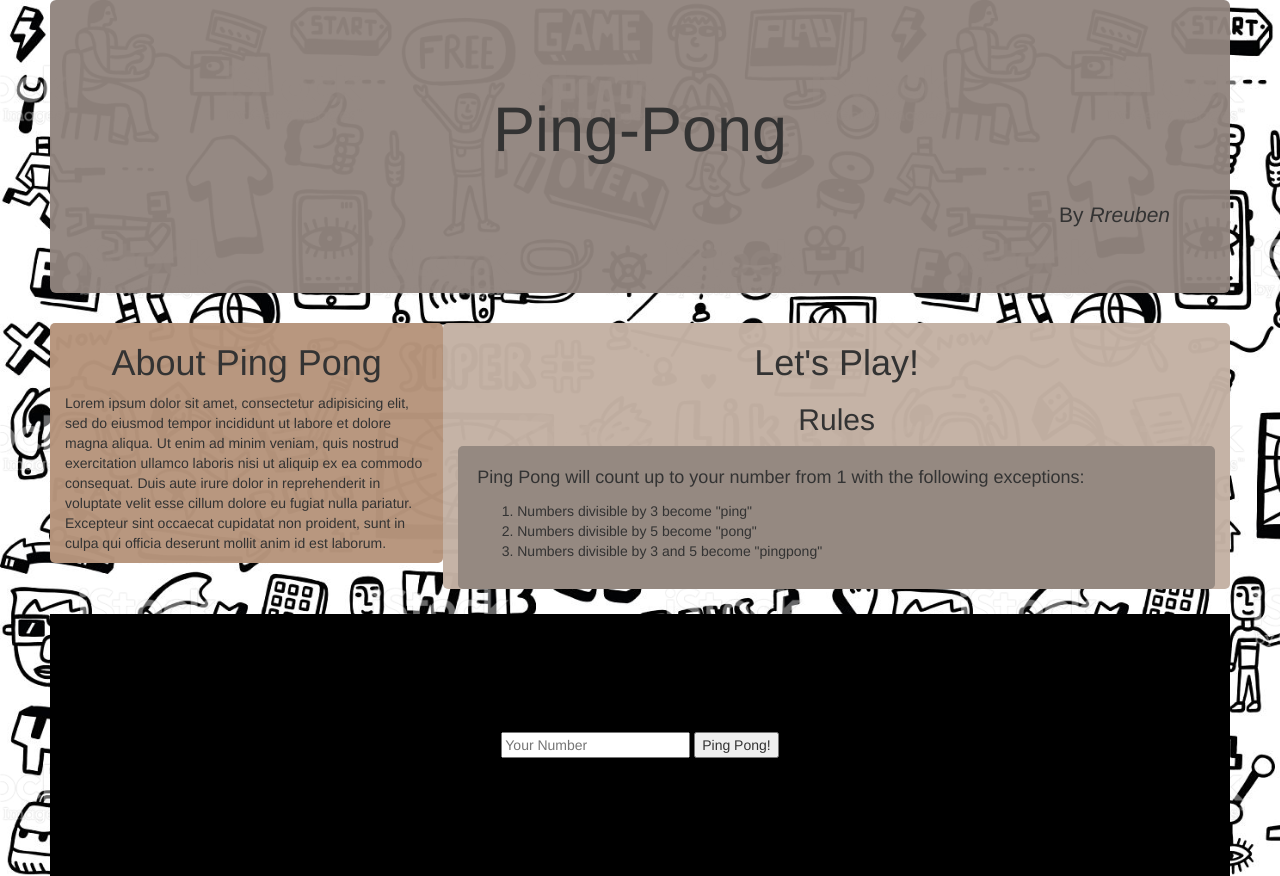
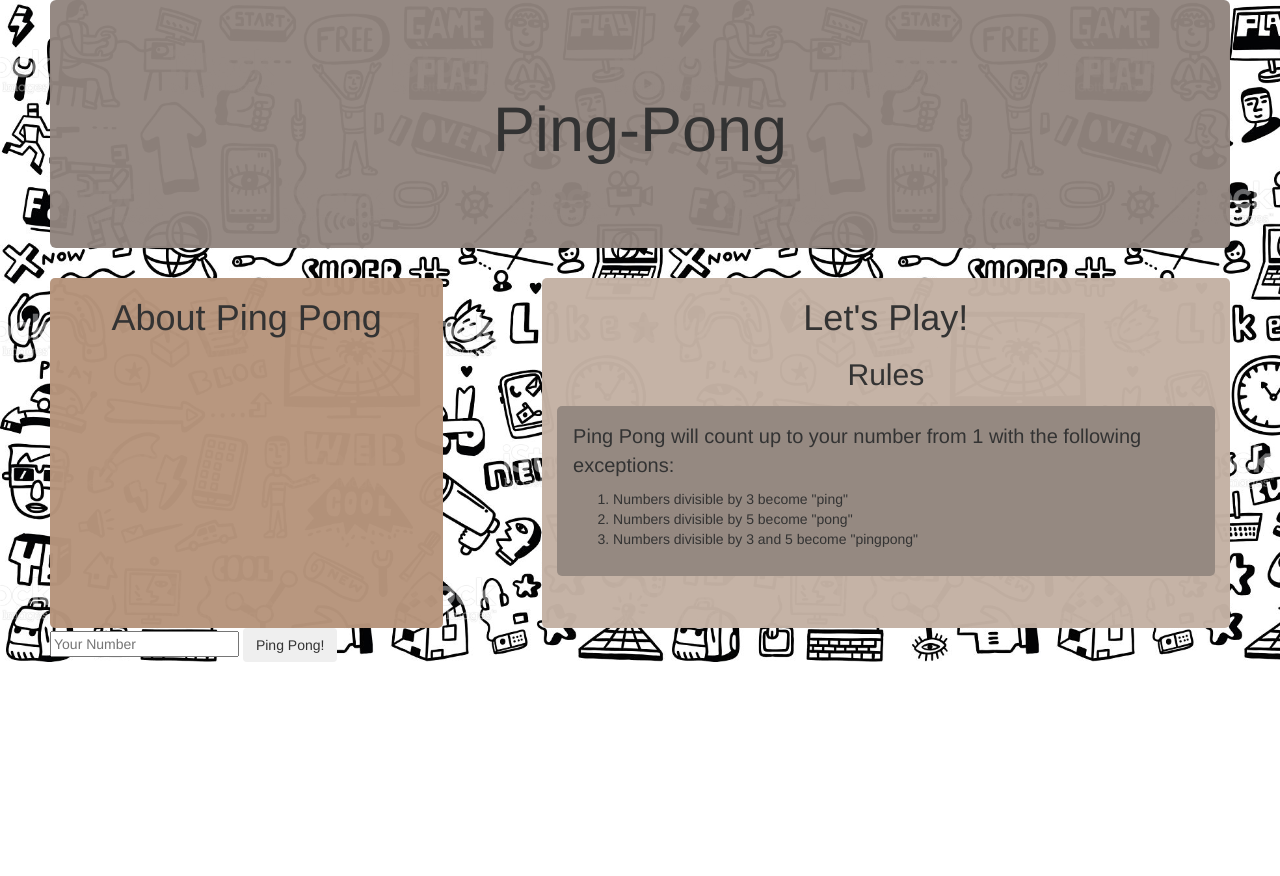
Before and after one commit to Rreuben/ping-pong, a plain HTML site: page index.html in a window 1280 px wide. Both pictures are taken after a click on the element "Rules". After the commit the page ends 800 px from the top, so only its background shows below. Drawn offline with nearby package versions, Linux system fonts and the light colour scheme.

Commit message:
Add form section to webpage structure

```diff
--- a/css/master.css
+++ b/css/master.css
@@ -16,20 +16,15 @@
   text-align: right;
 }
 
-
-
-
-
 .row {
   margin: 0;
-}
-.row .content {
-  max-height: 50px;
 }
 .about {
   background: rgb(183, 149, 124);
   background: rgba(183, 149, 124,0.975);
   border-radius: 5px;
+  /* padding-bottom: 80px; */
+  height: 350px;
 }
 .about h1{
   text-align: center;
@@ -38,18 +33,22 @@
   background: rgb(196, 178, 164);
   background: rgba(196, 178, 164, 0.975);
   border-radius: 5px;
+  /* padding-bottom: 50px; */
+  height: 350px;
 }
 .play h1 {
   text-align: center;
 }
+
 #flip {
+  padding-bottom: 5px;
   text-align: center;
   transition: all .2s ease-in-out;
 }
 #flip:hover {
   color: #ffe1cc;
   cursor: pointer;
-  transform: scale(1.2);
+  transform: scale(1.1);
 }
 #panel {
   background: rgb(145, 133, 126);
@@ -59,12 +58,35 @@
   padding: 2.5%;
 }
 #panel p {
-  font-size: 18px;
+  font-size: 5px;
+}
+
+#flip1 {
+  padding-bottom: 5px;
+  text-align: center;
+  transition: all .2s ease-in-out;
+}
+#flip1:hover {
+  color: #ffe1cc;
+  cursor: pointer;
+  transform: scale(1.1);
+}
+#panel1 {
+  background: rgb(145, 133, 126);
+  background: rgba(145, 133, 126, 0.90);
+  border-radius: 5px;
+  display: none;
+  padding: 2.5%;
+}
+#panel1 p {
+  font-size: 20px;
 }
 
 .form {
-  background-color: black;
-  padding: 10%;
+  background: rgb(145, 133, 126);
+  background: rgba(145, 133, 126, 0.959);
+  font-size: 25px;
+  padding: 5%;
   margin-top: 25px;
   text-align: center;
 }
--- a/index.html
+++ b/index.html
@@ -13,25 +13,30 @@
   </head>
   <body>
     <div class="container-fluid">
+
       <div class="jumbotron">
         <div class="banner">
           <h1>Ping-Pong</h1>
-          <p>By <em>Rreuben</em></p>
         </div>
       </div>
 
-
-
-
-      <div class="row content">
+      <div class="row bdy-content">
         <div class="col-md-4 about">
-            <h1>About Ping Pong</h1>
-            <p>Lorem ipsum dolor sit amet, consectetur adipisicing elit, sed do eiusmod tempor incididunt ut labore et dolore magna aliqua. Ut enim ad minim veniam, quis nostrud exercitation ullamco laboris nisi ut aliquip ex ea commodo consequat. Duis aute irure dolor in reprehenderit in voluptate velit esse cillum dolore eu fugiat nulla pariatur. Excepteur sint occaecat cupidatat non proident, sunt in culpa qui officia deserunt mollit anim id est laborum.</p>
+          <h1 id="flip">About Ping Pong</h1>
+          <div id="panel">
+            <h3>Created by:</h3>
+            <p>Reuben</p>
+            <h3>My GitHub</h3>
+            <p>Rreuben</p>
+            <h3>Level 2 Test for:</h3>
+            <p>Java</p>
           </div>
-        <div class="col-md-8 play">
+        </div>
+        <div class="col-md-1"></div>
+        <div class="col-md-7 play">
           <h1>Let's Play!</h1>
-            <h2 id="flip">Rules</h2>
-            <div id="panel">
+          <h2 id="flip1">Rules</h2>
+          <div id="panel1">
             <p>Ping Pong will count up to your number from 1 with the following exceptions:</p>
             <ol>
               <li>Numbers divisible by 3 become "ping"</li>
@@ -41,14 +46,15 @@
           </div>
         </div>
       </div>
-      <div class="row form">
-        <form>
-          <input type="number" placeholder="Your Number">
-          <button type="button" name="button">Ping Pong!</button>
+
+      <div class="row frm-content">
+        <form id="frm">
+          <div class="frm-group">
+            <input type="number" id="number" placeholder="Your Number">
+            <button type="submit" class="btn">Ping Pong!</button>
+          </div>
         </form>
       </div>
-
-
 
     </div>
   </body>
--- a/js/scripts.js
+++ b/js/scripts.js
@@ -3,3 +3,8 @@ $(document).ready(function() {
         $("#panel").slideToggle("slow");
     });
 });
+$(document).ready(function() {
+    $("#flip1").click(function() {
+        $("#panel1").slideToggle("slow");
+    });
+});
```
Lines whose indentation alone changed are shown as unchanged.
